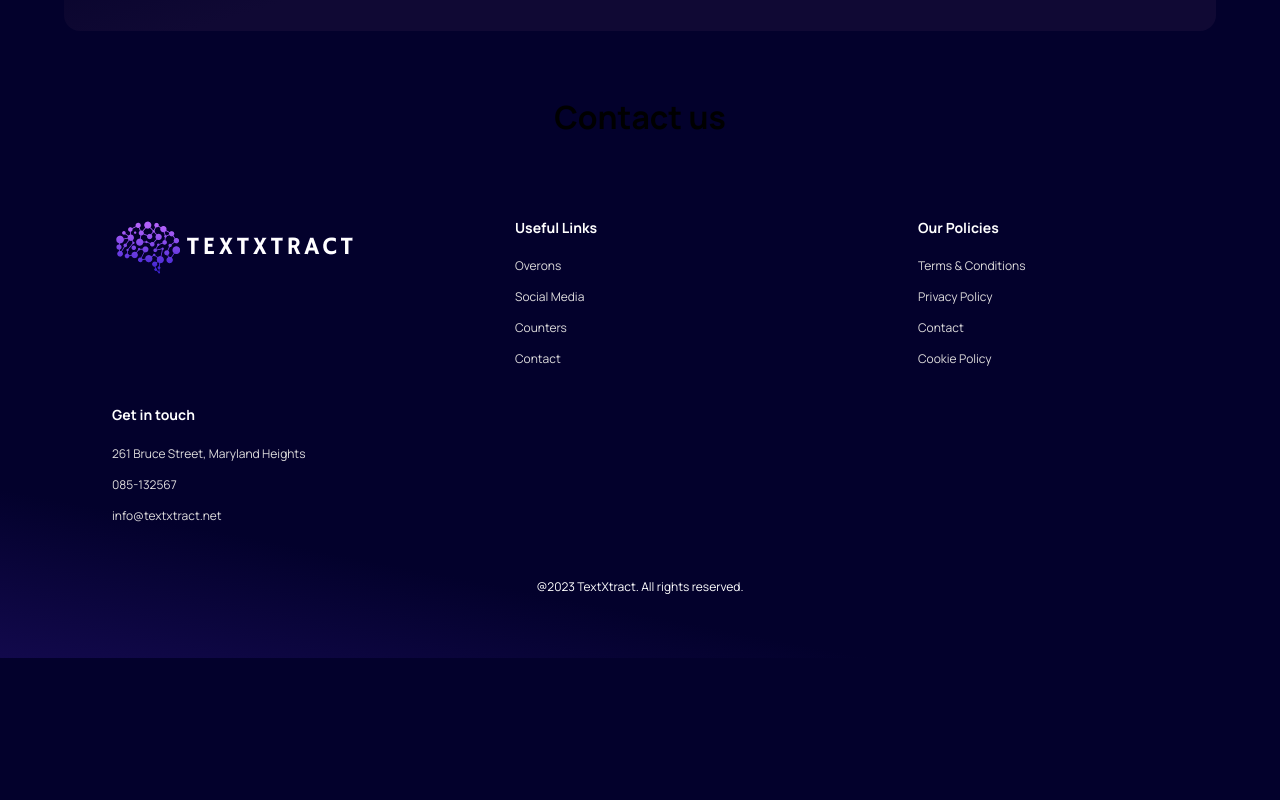
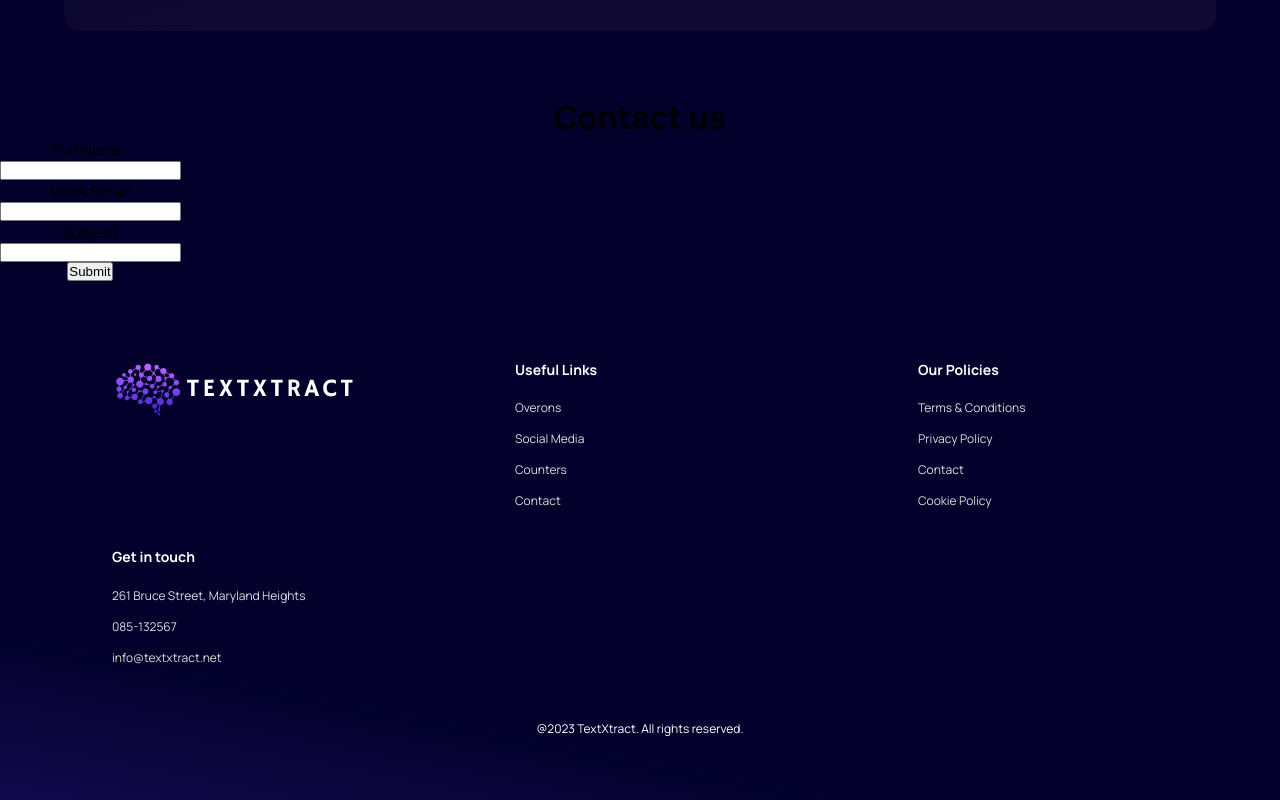
Before and after one commit to stormrageqb/GPT-based-text-summarization, a React (Vite) app: page / in a window 1280 px wide. Shown: the part 3773-4573 px from the top of the page. Before the commit the page ends 4431 px from the top, so only its background shows below. Built offline with nearby package versions, Linux system fonts and the light colour scheme.

Commit message:
added the fields for the contact form

```diff
--- a/src/containers/contact/Contact.jsx
+++ b/src/containers/contact/Contact.jsx
@@ -5,6 +5,16 @@ const Contact = () => {
     <div>
       <div className="gpt3__contact-text">
         <h1 className="heading">Contact us</h1>
+
+        <form className="contact-form">
+          <label>Full Name:</label>
+          <input type="text"></input>
+          <label>Work Email</label>
+          <input type="email"></input>
+          <label>Subject</label>
+          <input type="text"></input>
+          <input type="submit"></input>
+        </form>
       </div>
     </div>
   );
--- a/src/containers/contact/contact.css
+++ b/src/containers/contact/contact.css
@@ -10,3 +10,12 @@
   font-family: var(--font-family);
   text-align: center;
 }
+.contact-form {
+  display: flex;
+  flex-direction: column;
+  align-items: center;
+  width: 180px;
+}
+.form-container {
+  text-align: center;
+}
```
